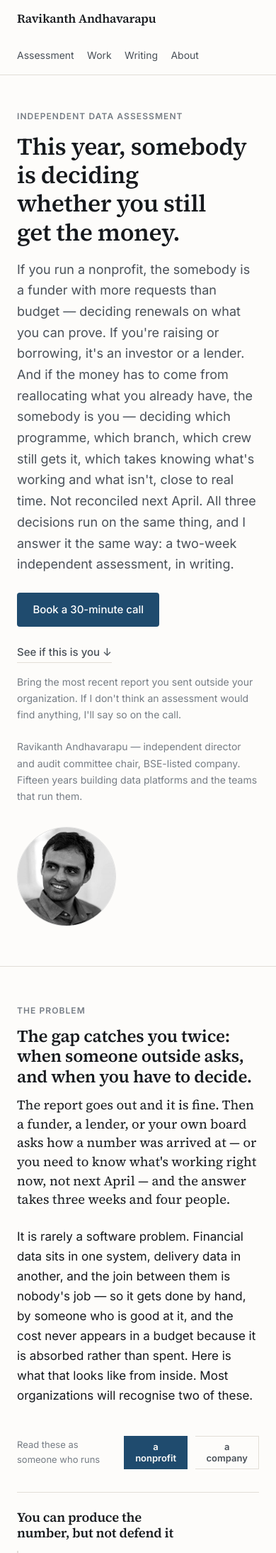
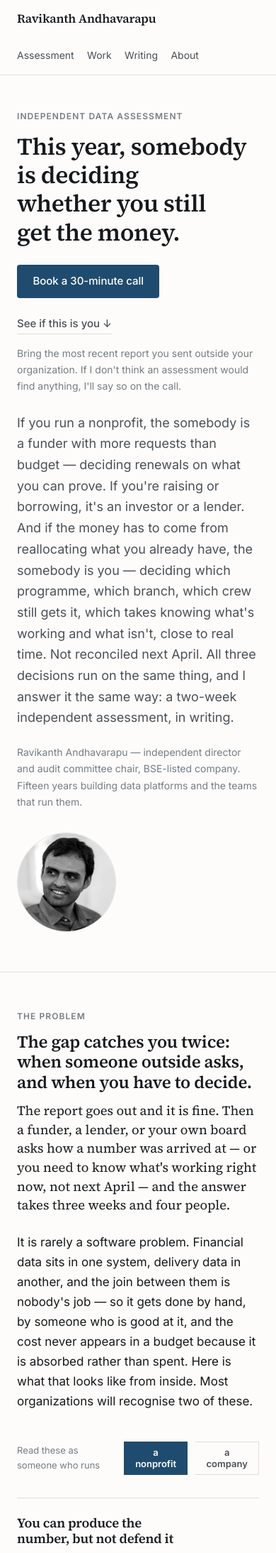
Before and after one commit to helloravi/helloravi.github.io, a Jekyll site: the page built from index.html, in a window 390 px wide. Shown: the top 2188 px of the page at 71% size. Built offline with Jekyll 4.4.1, drawn with Linux system fonts in a browser that asks for light colours.

Commit message:
Lift the hero CTA above the lead on mobile
On a phone the lead paragraph runs long enough to push the booking
button off screen. Reorder the hero column so the buttons follow the
headline directly.

```diff
--- a/css/main.scss
+++ b/css/main.scss
@@ -769,6 +769,22 @@ td:not(:first-child), th:not(:first-child) { text-align: right; }
     gap: 2rem;
   }
 
+  /* On a phone the lead runs long enough to push the ask off screen.
+     Lift the buttons directly under the headline; the lead follows. */
+  .hero-inner > div {
+    display: flex;
+    flex-direction: column;
+  }
+
+  .hero-inner .eyebrow      { order: 1; }
+  .hero-inner h1            { order: 2; margin-bottom: 0.4rem; }
+  .hero-inner .hero-actions { order: 3; margin-top: 1.2rem; }
+  .hero-inner .cta-note     { order: 4; }
+  .hero-inner .lead         { order: 5; margin-top: 1.6rem; }
+  .hero-inner .byline       { order: 6; }
+
+  .hero-actions .cta { text-align: center; }
+
   .benefits { grid-template-columns: 1fr; }
 
   .scene-pair { grid-template-columns: 1fr; gap: 1.1rem; }
```
